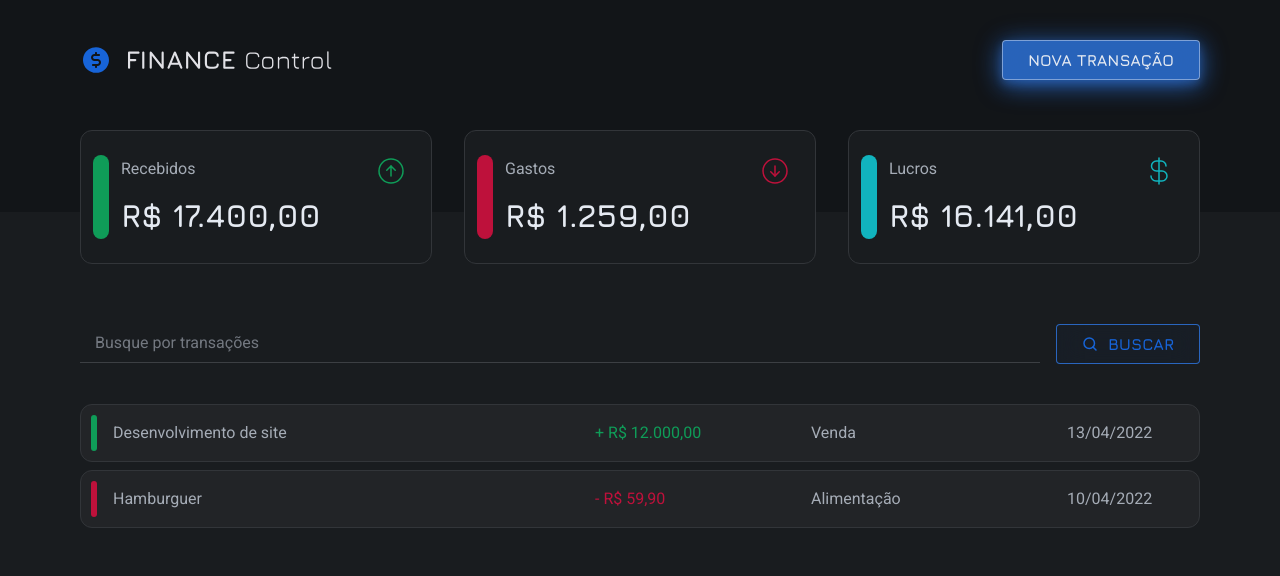
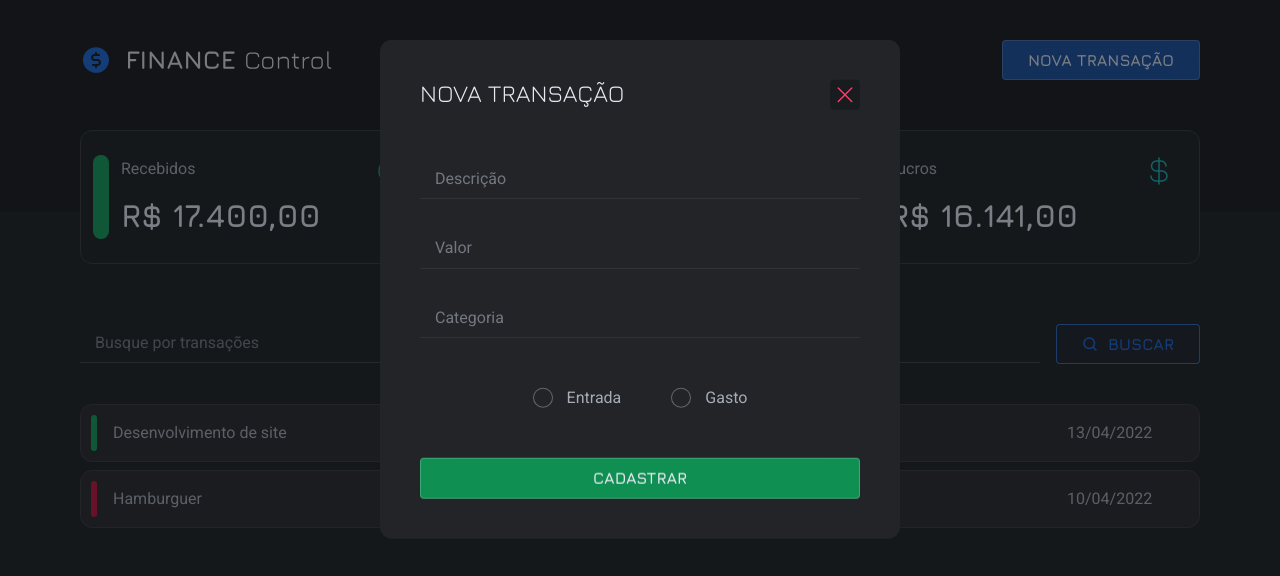
Before and after one commit to sirhent/react-finance-control, a React (Vite) app: page / in a window 1280 px wide. Both pictures are taken after a click on the button "NOVA TRANSAÇÃO". Shown: the top 576 px of the page. Built offline with nearby package versions, Linux system fonts and the light colour scheme.

Commit message:
Create Modal component

```diff
--- a/package.json
+++ b/package.json
@@ -9,6 +9,8 @@
     "preview": "vite preview"
   },
   "dependencies": {
+    "@radix-ui/react-dialog": "^1.0.0",
+    "@radix-ui/react-radio-group": "^1.0.0",
     "i18next": "^21.9.2",
     "phosphor-react": "^1.4.1",
     "react": "^18.2.0",
--- a/src/components/Buttons/StdButton/styles.ts
+++ b/src/components/Buttons/StdButton/styles.ts
@@ -23,7 +23,7 @@ const baseButtonVariants = {
     default_bg: "color_semantic_success_90",
     text_color: "color_font_button_opaque",
     border_color: "color_button_stroke_default",
-    hover_bg: "color_semantic_success_light",
+    hover_bg: "color_semantic_success_light_70",
     default_shadow: "fx_button_success_hover_underglow_transparent",
     hover_shadow: "fx_button_success_hover_underglow",
   },
--- a/src/components/Header/index.tsx
+++ b/src/components/Header/index.tsx
@@ -4,6 +4,8 @@ import * as Styled from "./styles";
 
 import financeControlLogo from "../../assets/images/brand/Finance_Control_Logo.svg";
 import { DefaultButton } from "../Buttons/StdButton";
+import * as Dialog from "@radix-ui/react-dialog";
+import { NewTransactionModal } from "../../features/NewTransactionModal";
 
 export function Header() {
   const { t } = useTranslation();
@@ -16,10 +18,16 @@ export function Header() {
         title={t("common.logoAltText")}
       />
 
-      <DefaultButton
-        buttonText={t("pages.transactions.header.newTransaction")}
-        variant="primary_standard"
-      />
+      <Dialog.Root>
+        <Dialog.Trigger asChild>
+          <DefaultButton
+            buttonText={t("pages.transactions.header.newTransaction")}
+            variant="primary_standard"
+          />
+        </Dialog.Trigger>
+
+        <NewTransactionModal />
+      </Dialog.Root>
     </Styled.HeaderContainer>
   );
 }
--- /dev/null
+++ b/src/features/NewTransactionModal/index.tsx
@@ -0,0 +1,69 @@
+import * as Dialog from "@radix-ui/react-dialog";
+import { X } from "phosphor-react";
+import { useTranslation } from "react-i18next";
+import { DefaultButton } from "../../components/Buttons/StdButton";
+import { DefaultInput } from "../../components/Forms/DefaultInput";
+import * as Styled from "./styles";
+
+export function NewTransactionModal() {
+  const { t } = useTranslation();
+
+  return (
+    <Dialog.Portal>
+      <Styled.ModalOverlay />
+
+      <Styled.ModalContent>
+        <Styled.ModalHeader>
+          <Styled.ModalTitle>
+            {t("modals.newTransaction.title")}
+          </Styled.ModalTitle>
+
+          <Styled.ModalCloseButton>
+            <X size={24} />
+          </Styled.ModalCloseButton>
+        </Styled.ModalHeader>
+
+        <Styled.ModalForm action="">
+          <Styled.ModalInputsContainer>
+            <DefaultInput
+              type="text"
+              labelText={t("modals.newTransaction.form.inputOne.label")}
+              placeholder={t("modals.newTransaction.form.inputOne.placeholder")}
+              required
+            />
+            <DefaultInput
+              type="number"
+              labelText={t("modals.newTransaction.form.inputTwo.label")}
+              placeholder={t("modals.newTransaction.form.inputTwo.placeholder")}
+              required
+            />
+            <DefaultInput
+              type="text"
+              labelText={t("modals.newTransaction.form.inputThree.label")}
+              placeholder={t("modals.newTransaction.form.inputThree.placeholder")}
+              required
+            />
+          </Styled.ModalInputsContainer>
+
+          <Styled.TransactionType>
+            <Styled.TransactionTypeButton variant="success" value="income">
+              <Styled.RadioButton />
+              Entrada
+            </Styled.TransactionTypeButton>
+            <Styled.TransactionTypeButton variant="error" value="outcome">
+              <Styled.RadioButton />
+              Gasto
+            </Styled.TransactionTypeButton>
+          </Styled.TransactionType>
+
+          <DefaultButton
+            type="submit"
+            buttonText={t("modals.newTransaction.form.submitButton.text")}
+            title={t("modals.newTransaction.form.submitButton.title")}
+            variant="success_standard"
+          />
+        </Styled.ModalForm>
+      </Styled.ModalContent>
+    </Dialog.Portal>
+  );
+}
--- /dev/null
+++ b/src/features/NewTransactionModal/styles.ts
@@ -0,0 +1,197 @@
+import styled from "styled-components";
+import * as Dialog from "@radix-ui/react-dialog";
+import * as RadioGroup from "@radix-ui/react-radio-group";
+
+export const ModalOverlay = styled(Dialog.Overlay)`
+  position: fixed;
+  left: 0;
+  top: 0;
+  width: 100%;
+  min-height: 100vh;
+
+  background-color: ${(props) => props.theme.color_bg_primary_50};
+`;
+
+export const ModalContent = styled(Dialog.Content)`
+  position: absolute;
+  top: 50%;
+  left: 50%;
+  transform: translate(-50%, -50%);
+  display: flex;
+  flex-direction: column;
+  gap: 5rem;
+  padding: 4rem;
+  max-width: 52rem;
+  width: 100%;
+
+  border-radius: ${(props) => props.theme.border_radius_regular};
+  background-color: ${(props) => props.theme.color_bg_tertiary};
+`;
+
+export const ModalHeader = styled.div`
+  display: flex;
+  justify-content: space-between;
+  width: 100%;
+`;
+
+export const ModalTitle = styled(Dialog.Title)`
+  font-family: ${(props) => props.theme.font_family_main};
+  font-weight: 400;
+  font-size: ${(props) => props.theme.font_main_size_medium};
+  color: ${(props) => props.theme.color_font_heading};
+`;
+
+export const ModalCloseButton = styled(Dialog.Close)`
+  display: flex;
+  align-items: center;
+  justify-content: center;
+  width: 3rem;
+  height: 3rem;
+  padding: 0.3rem;
+
+  border: none;
+  border-radius: ${(props) => props.theme.border_radius_tiny};
+  background-color: transparent;
+
+  color: ${(props) => props.theme.color_font_text_primary};
+
+  cursor: pointer;
+
+  transition:
+    all
+    ${(props) => props.theme.transition_time_default}
+    ${(props) => props.theme.bezier_ease_out_quad};
+
+  &:focus,
+  &:hover {
+    color: ${(props) => props.theme.color_semantic_error_light};
+    background-color: ${(props) => props.theme.color_bg_secondary};
+  }
+`;
+
+export const ModalForm = styled.form`
+  display: flex;
+  flex-direction: column;
+  gap: 5rem;
+`;
+
+export const ModalInputsContainer = styled.div`
+  display: flex;
+  flex-direction: column;
+  gap: 3rem;
+`;
+
+export const TransactionType = styled(RadioGroup.Root)`
+  display: flex;
+  justify-content: center;
+  align-items: center;
+  gap: 5rem;
+`;
+
+const radioButtonVariants = {
+  success: {
+    default_bg: "color_bg_tertiary",
+    border_color: "color_white_30",
+    circle_bg: "color_white_40",
+    hover_border_color: "color_semantic_success_light_50",
+    hover_bg: "color_semantic_success_light_70",
+    default_shadow: "fx_button_success_hover_underglow_transparent",
+    hover_shadow: "fx_button_radio_success_underglow",
+  },
+  error: {
+    default_bg: "color_bg_tertiary",
+    border_color: "color_white_30",
+    circle_bg: "color_white_40",
+    hover_border_color: "color_semantic_error_light_50",
+    hover_bg: "color_semantic_error_light_70",
+    default_shadow: "fx_button_error_hover_underglow_transparent",
+    hover_shadow: "fx_button_radio_error_underglow",
+  },
+}
+
+export const RadioButton = styled.div`
+  position: relative;
+  width: 2rem;
+  height: 2rem;
+
+  border-radius: ${(props) => props.theme.border_radius_circle};
+  border:
+    ${(props) => props.theme.stroke_size_tiny}
+    solid
+    ${(props) => props.theme.color_white_30};
+  background-color: ${(props) => props.theme.color_bg_tertiary};
+  box-shadow: ${(props) => props.theme.fx_button_radio_success_underglow_transparent};
+
+  transition:
+    all
+    ${(props) => props.theme.transition_time_default}
+    ${(props) => props.theme.bezier_ease_out_quad};
+
+  &::before {
+    content: "";
+    position: absolute;
+    width: 1.2rem;
+    height: 1.2rem;
+    top: 50%;
+    left: 50%;
+    transform: translate(-50%, -50%);
+    opacity: 0;
+
+    border-radius: ${(props) => props.theme.border_radius_circle};
+
+    /* TODO: Solve light theme variables on dark theme */
+    background-color: #b8c6b8;
+
+    transition:
+      all
+      ${(props) => props.theme.transition_time_default}
+      ${(props) => props.theme.bezier_ease_out_quad};
+  }
+`;
+
+interface TransactionTypeButtonProps {
+  variant: "success" | "error";
+}
+
+export const TransactionTypeButton = styled(RadioGroup.Item)<TransactionTypeButtonProps>`
+  display: flex;
+  align-items: center;
+  gap: 1.4rem;
+
+  border: none;
+  background-color: transparent;
+
+  font-family: ${(props) => props.theme.font_family_secondary};
+  font-size: ${(props) => props.theme.font_secondary_size_small};
+  font-weight: 400;
+  color: ${(props) => props.theme.color_font_text_primary};
+
+  cursor: pointer;
+
+  &:hover ${RadioButton} {
+    border:
+      ${(props) => props.theme.stroke_size_tiny}
+      solid
+      ${(props) => props.theme[radioButtonVariants[props.variant].hover_border_color]};
+    background-color: ${(props) => props.theme.color_bg_secondary};
+    box-shadow: ${(props) => props.theme[radioButtonVariants[props.variant].hover_shadow]};
+  }
+
+  &[data-state="checked"] ${RadioButton} {
+    /* border:
+      ${(props) => props.theme.stroke_size_tiny}
+      solid
+      ${(props) => props.theme.color_white_40}; */
+    /* background-color: ${(props) => props.theme.color_bg_secondary}; */
+    border:
+      ${(props) => props.theme.stroke_size_tiny}
+      solid
+      ${(props) => props.theme[radioButtonVariants[props.variant].hover_border_color]};
+    background-color: ${(props) => props.theme[radioButtonVariants[props.variant].hover_bg]};
+    box-shadow: ${(props) => props.theme[radioButtonVariants[props.variant].hover_shadow]};
+  }
+
+  &[data-state="checked"] ${RadioButton}::before {
+    opacity: 1;
+  }
+`;
--- a/src/features/SearchForm/index.tsx
+++ b/src/features/SearchForm/index.tsx
@@ -9,6 +9,7 @@ export function SearchForm() {
   return (
     <Styled.SearchFormContainer>
       <DefaultInput
+        type="text"
         labelText={t("pages.transactions.searchForm.label")}
         placeholder={t("pages.transactions.searchForm.label")}
       />
--- a/src/lib/i18n/translations/enUS.json
+++ b/src/lib/i18n/translations/enUS.json
@@ -13,6 +13,29 @@
           "buttonText": "SEARCH"
         }
       }
+    },
+    "modals": {
+      "newTransaction": {
+        "title": "NEW TRANSACTION",
+        "form": {
+          "inputOne": {
+            "label": "Description",
+            "placeholder": "Description"
+          },
+          "inputTwo": {
+            "label": "Amount",
+            "placeholder": "Amount"
+          },
+          "inputThree": {
+            "label": "Category",
+            "placeholder": "Category"
+          },
+          "submitButton": {
+            "text": "Create",
+            "title": "Create"
+          }
+        }
+      }
     }
   }
 }
--- a/src/lib/i18n/translations/ptBR.json
+++ b/src/lib/i18n/translations/ptBR.json
@@ -13,6 +13,29 @@
           "buttonText": "BUSCAR"
         }
       }
+    },
+    "modals": {
+      "newTransaction": {
+        "title": "NOVA TRANSAÇÃO",
+        "form": {
+          "inputOne": {
+            "label": "Descrição",
+            "placeholder": "Descrição"
+          },
+          "inputTwo": {
+            "label": "Valor",
+            "placeholder": "Valor"
+          },
+          "inputThree": {
+            "label": "Categoria",
+            "placeholder": "Categoria"
+          },
+          "submitButton": {
+            "text": "CADASTRAR",
+            "title": "Cadastrar"
+          }
+        }
+      }
     }
   }
 }
--- a/src/styles/themes/darkTheme.ts
+++ b/src/styles/themes/darkTheme.ts
@@ -97,6 +97,7 @@ export const darkTheme = {
 
   /* Backgrounds */
   color_bg_primary: "rgba(18, 21, 24, 1)",
+  color_bg_primary_50: "rgba(18, 21, 24, 0.50)",
   color_bg_secondary: "rgba(25, 28, 31, 1)",
   color_bg_secondary_light: "rgba(30, 32, 35, 1)",
   color_bg_tertiary: "rgba(34, 36, 39, 1)",
@@ -176,4 +177,8 @@ export const darkTheme = {
     "0px 4px 30px rgba(154, 176, 209, 0.25), 0px 4px 10px rgba(154, 176, 209, 0.3), 0px 5px 25px rgba(154, 176, 209, 0.5)",
   fx_button_information_hover_underglow_transparent:
     "0px 4px 30px rgba(154, 176, 209, 0), 0px 4px 10px rgba(154, 176, 209, 0), 0px 5px 25px rgba(154, 176, 209, 0)",
+  // Radio buttons underglow
+  fx_button_radio_success_underglow: "0px 0px 15px rgba(35, 202, 122, 0.5), 0px 4px 30px rgba(35, 202, 122, 0.25)",
+  fx_button_radio_success_underglow_transparent: "0px 0px 15px rgba(35, 202, 122, 0), 0px 4px 30px rgba(35, 202, 122, 0)",
+  fx_button_radio_error_underglow: "0px 0px 15px rgba(255, 66, 134, 0.5), 0px 4px 30px rgba(255, 66, 134, 0.25)",
 } as const;
```
Also changed, not shown: src/features/NewTransaction/index.tsx (deleted), src/features/NewTransaction/styles.ts (deleted), src/layouts/DefaultPageLayout/index.tsx (line endings or trailing spaces), 1 other file (tests, documents, lock files or other folders).
